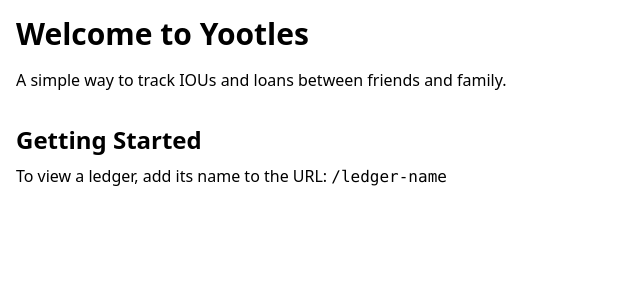
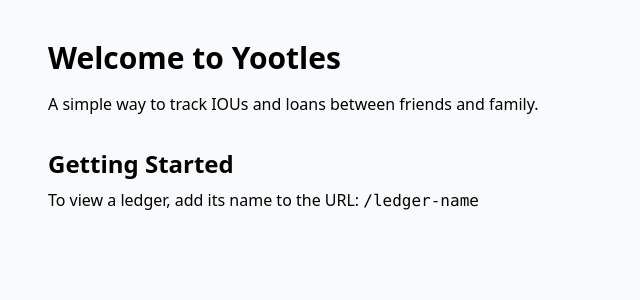
Before and after one commit to dreeves/yootles-ledger, a SvelteKit app in the folder yootles-sveltekit/: page / in a window 1280 px wide. Shown: the top 300 px of the page, without its empty margins (0-640 px from the left). Built offline with nearby package versions, Linux system fonts and the light colour scheme.

Commit message:
work on sveltekit migration

```diff
--- a/yootles-sveltekit/src/app.css
+++ b/yootles-sveltekit/src/app.css
@@ -1,3 +1,7 @@
 @import 'tailwindcss';
 @plugin '@tailwindcss/forms';
 @plugin '@tailwindcss/typography';
+
+body {
+  @apply bg-gray-50;
+}
--- a/yootles-sveltekit/src/lib/server/ledger.ts
+++ b/yootles-sveltekit/src/lib/server/ledger.ts
@@ -6,7 +6,7 @@ import { LedgerProcessor } from './processor/LedgerProcessor';
 export async function loadLedger(name: string): Promise<Ledger> {
   try {
     // Validate ledger name
-    if (!name || name === 'socket.io' || !/^[a-zA-Z0-9-_]+$/.test(name)) {
+    if (!name || name === 'socket.io' || !/^[a-zA-Z0-9_-]+$/.test(name)) {
       throw new Error('INVALID_NAME');
     }
 
--- a/yootles-sveltekit/src/routes/+layout.svelte
+++ b/yootles-sveltekit/src/routes/+layout.svelte
@@ -1,6 +1,12 @@
 <script lang="ts">
 	import '../app.css';
-	let { children } = $props();
+	import Nav from '$lib/components/Nav.svelte';
 </script>
 
-{@render children()}
+<Nav />
+
+<main class="min-h-screen bg-gray-50">
+  <div class="max-w-7xl mx-auto py-6 sm:px-6 lg:px-8">
+    <slot />
+  </div>
+</main>
```
